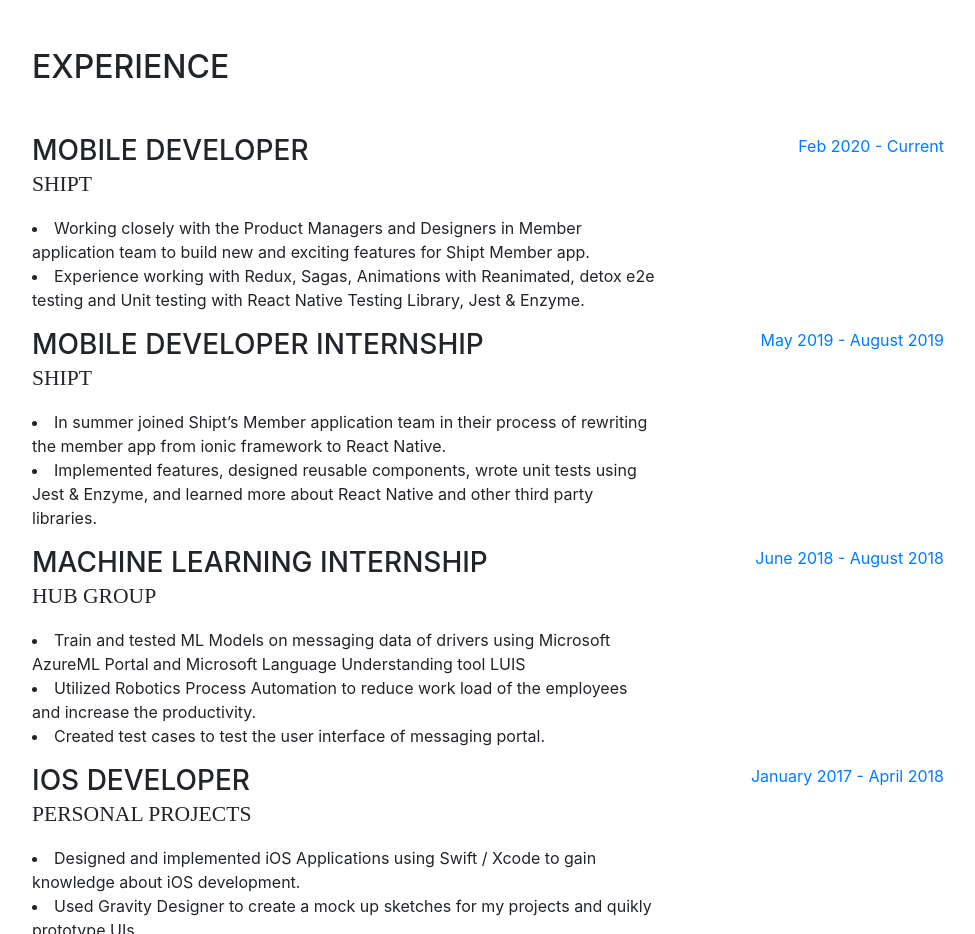
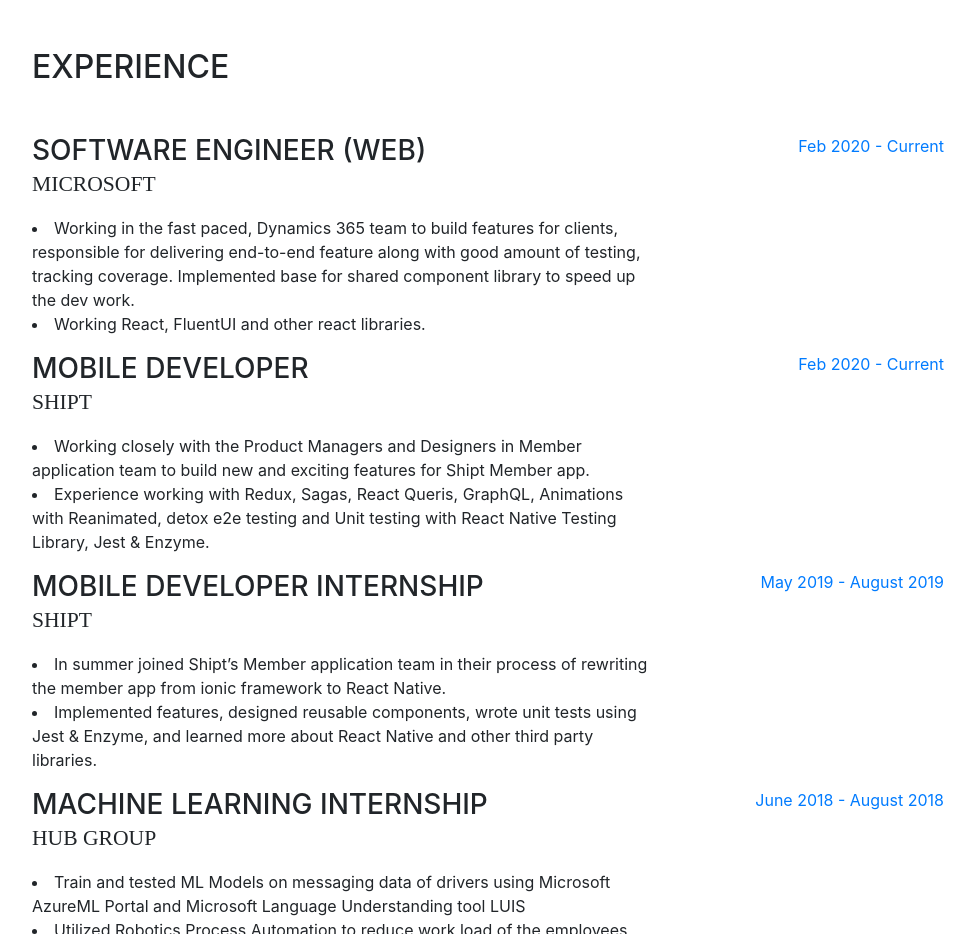
Before and after one commit to apatel19/apatel19.github.io, a website with bundled scripts: page index.html in a window 1280 px wide. Shown: the part 800-1734 px from the top of the page, without its empty margins (288-1263 px from the left). Built offline with nearby package versions, Linux system fonts and the light colour scheme; a web font is replaced by a local one.

Commit message:
microsoft

```diff
--- a/index.html
+++ b/index.html
@@ -165,6 +165,25 @@
 
           <div class="resume-item d-flex flex-column flex-md-row">
             <div class="resume-content mr-auto">
+              <h3 class="mb-0">Software Engineer (Web)</h3>
+              <div class="subheading mb-3">Microsoft</div>
+              <p>
+                <li>
+                  Working in the fast paced, Dynamics 365 team to build features for clients, responsible for delivering end-to-end feature along with good amount of testing, tracking coverage.
+                  Implemented base for shared component library to speed up the dev work.
+                </li>
+                <li>
+                  Working React, FluentUI and other react libraries.
+                </li>
+              </p>
+            </div>
+            <div class="resume-date text-md-right">
+              <span class="text-primary">Feb 2020 - Current</span>
+            </div>
+          </div>
+
+          <div class="resume-item d-flex flex-column flex-md-row">
+            <div class="resume-content mr-auto">
               <h3 class="mb-0">Mobile Developer</h3>
               <div class="subheading mb-3">Shipt</div>
               <p>
@@ -174,7 +193,7 @@
                   Shipt Member app.
                 </li>
                 <li>
-                  Experience working with Redux, Sagas, Animations with
+                  Experience working with Redux, Sagas, React Queris, GraphQL, Animations with
                   Reanimated, detox e2e testing and Unit testing with React
                   Native Testing Library, Jest & Enzyme.
                 </li>
```
